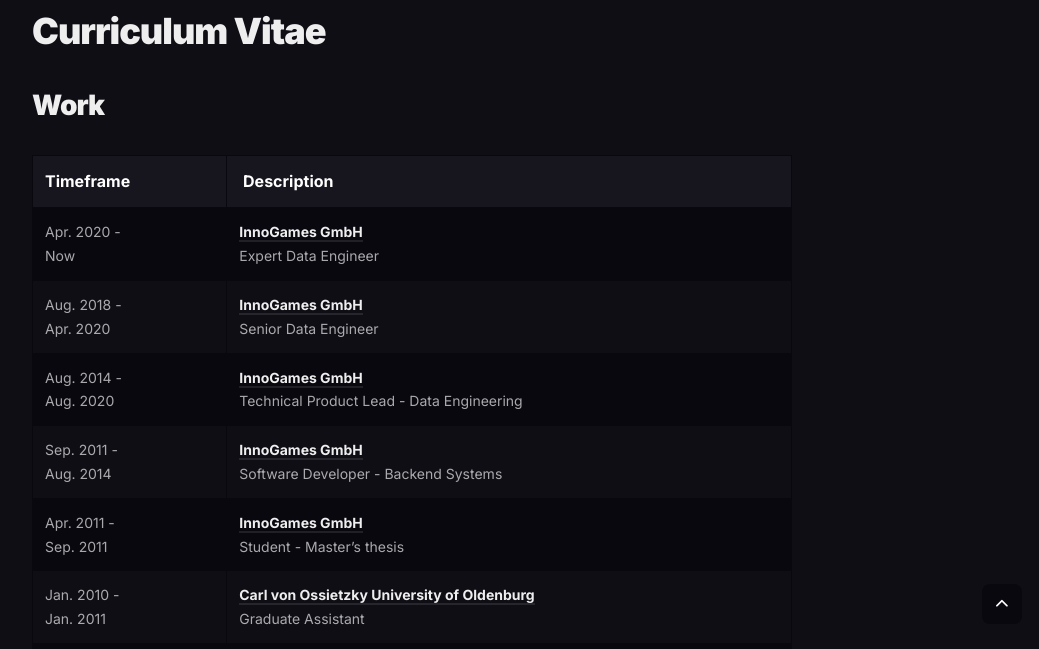
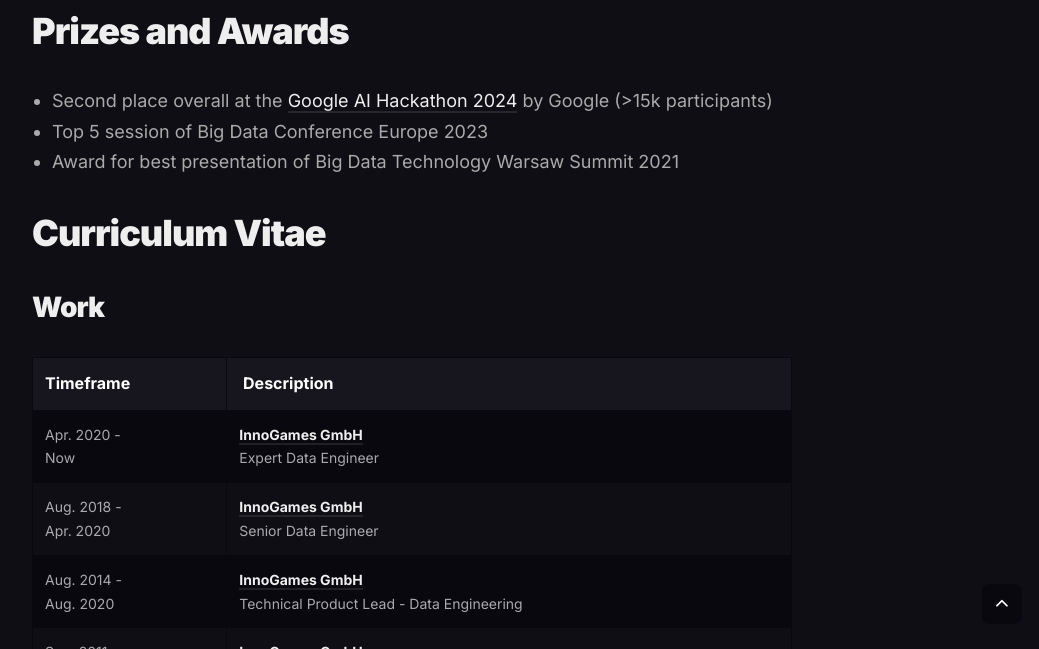
Before and after one commit to vojay-dev/vojay-dev.github.io, a Jekyll site: the page built from _pages/about.md, in a window 1280 px wide and 900 px high, scrolled down 1212 px, cut to the strip 251-900 px from the top of the window. Shown: the whole strip, without its empty margins (228-1267 px from the left). Built offline with Jekyll 4.4.1, drawn with Linux system fonts in a browser that asks for light colours; nearby versions of some CDN libraries.

Commit message:
Add prizes and awards section

```diff
--- a/_pages/about.md
+++ b/_pages/about.md
@@ -14,6 +14,12 @@
 
 ![Time to think]({{site.baseurl}}/images/hamburg.webp)
 *Waltershofer Damm Hamburg, Germany / Volker Janz 2018*
+
+# Prizes and Awards
+
+- Second place overall at the [Google AI Hackathon 2024](https://googleai.devpost.com/) by Google (>15k participants)
+- Top 5 session of Big Data Conference Europe 2023
+- Award for best presentation of Big Data Technology Warsaw Summit 2021
 
 # Curriculum Vitae
 
```
